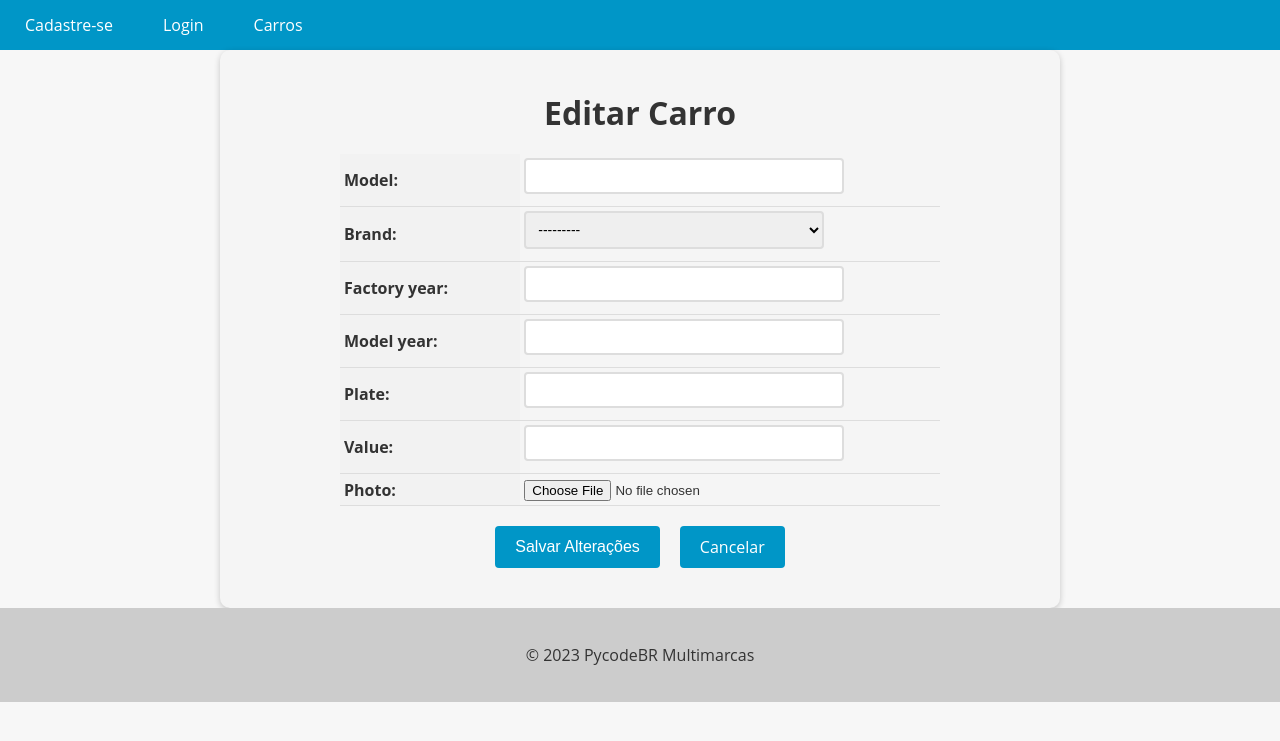
After one commit to elainefs/django-cars, a Django app: template cars/templates/car_update.html in a window 1280 px wide. The commit adds this page. Shown: the top 741 px of the page. Run offline with Django 5.2, Linux system fonts and the light colour scheme; the template is opened without the code that fills it: values that come from a table or form of the project are taken from there, others are empty.

Commit message:
feat: add view for car update

```diff
--- a/app/urls.py
+++ b/app/urls.py
@@ -21,7 +21,7 @@ from django.contrib import admin
 from django.urls import path
 
 from accounts.views import login_view, logout_view, register_view
-from cars.views import CarDetailView, CarsView, NewCarView
+from cars.views import CarDetailView, CarsView, CarUpdateView, NewCarView
 
 urlpatterns = [
     path("admin/", admin.site.urls),
@@ -31,4 +31,5 @@ urlpatterns = [
     path("cars/", CarsView.as_view(), name="cars_list"),
     path("new_car/", NewCarView.as_view(), name="new_car"),
     path("car/<int:pk>/", CarDetailView.as_view(), name="car_detail"),
+    path("car/<int:pk>/update", CarUpdateView.as_view(), name="car_update"),
 ] + static(settings.MEDIA_URL, document_root=settings.MEDIA_ROOT)
--- a/cars/templates/car_detail.html
+++ b/cars/templates/car_detail.html
@@ -87,4 +87,7 @@
       <p><strong>Placa:</strong> {{ object.plate }}</p>
       <p><strong>Preço:</strong> R$ {{ object.value }}</p>
   </div>
+  <div class="buttons-container">
+    <a href="{% url 'car_update' pk=object.pk %}" class="btn btn-primary">Editar</a>
+  </div>
 {% endblock %}
--- /dev/null
+++ b/cars/templates/car_update.html
@@ -0,0 +1,122 @@
+{% extends "base.html" %}
+
+{% block content %}
+
+  <style>
+    form {
+      max-width: 800px;
+      margin: 0 auto;
+      padding: 20px;
+      background-color: #f5f5f5;
+      border-radius: 10px;
+      box-shadow: 0 2px 6px rgba(0, 0, 0, 0.2);
+    }
+
+    form h1 {
+      font-size: 2rem;
+      margin-bottom: 20px;
+      text-align: center;
+    }
+
+    table {
+      margin: 0 auto;
+      border-collapse: collapse;
+      width: 100%;
+      max-width: 600px;
+    }
+
+    th, td {
+      padding: 4px;
+      text-align: left;
+      border-bottom: 1px solid #ddd;
+    }
+
+    th {
+      background-color: #f2f2f2;
+    }
+
+    input[type="text"], input[type="number"], select, textarea {
+      padding: 8px;
+      font-size: 14px;
+      border: 2px solid #ddd;
+      border-radius: 4px;
+      width: 100%;
+      max-width: 300px;
+      margin-bottom: 8px;
+      transition: border-bottom-color 0.3s ease-in-out;
+    }
+
+    input[type="text"]:focus, input[type="number"]:focus, select:focus, textarea:focus {
+      outline: none;
+      border-bottom-color: #0096c7;
+    }
+
+    .btn {
+      background-color: #0096c7;
+      color: #fff;
+      border: none;
+      padding: 10px 20px;
+      font-size: 16px;
+      border-radius: 4px;
+      cursor: pointer;
+      transition: background-color 0.3s ease-in-out;
+    }
+
+    .buttons-container {
+      display: flex;
+      justify-content: center;
+      margin-top: 20px;
+      margin-bottom: 20px;
+    }
+
+    .btn {
+      display: inline-block;
+      background-color: #0096c7;
+      color: #fff;
+      border: none;
+      padding: 10px 20px;
+      font-size: 16px;
+      border-radius: 4px;
+      cursor: pointer;
+      transition: background-color 0.3s ease-in-out;
+      margin: 0 10px;
+    }
+
+    .btn:hover {
+      background-color: #108eb8;
+    }
+
+    .btn-danger {
+      background-color: #d9534f;
+      text-decoration: none !important;
+    }
+
+    .btn-danger:hover {
+      background-color: #d2221c;
+    }
+
+    .error-message {
+      color: #d9534f;
+      font-size: 14px;
+      margin-top: 5px;
+    }
+
+    a {
+      text-decoration: none !important;
+    }
+
+  </style>
+  <form method="post" enctype="multipart/form-data">
+    {% csrf_token %}
+    <h1>Editar Carro</h1>
+    <table>
+      {{ form.as_table }}
+    </table>
+    <div>
+      <div class="buttons-container">
+        <input type="submit" value="Salvar Alterações" class="btn btn-primary">
+        <a href="{% url 'cars_list' %}" class="btn btn-secondary">Cancelar</a>
+      </div>
+    </div>
+  </form>
+{% endblock %}
```
Also changed, not shown: cars/views.py (+8 -1 lines).
